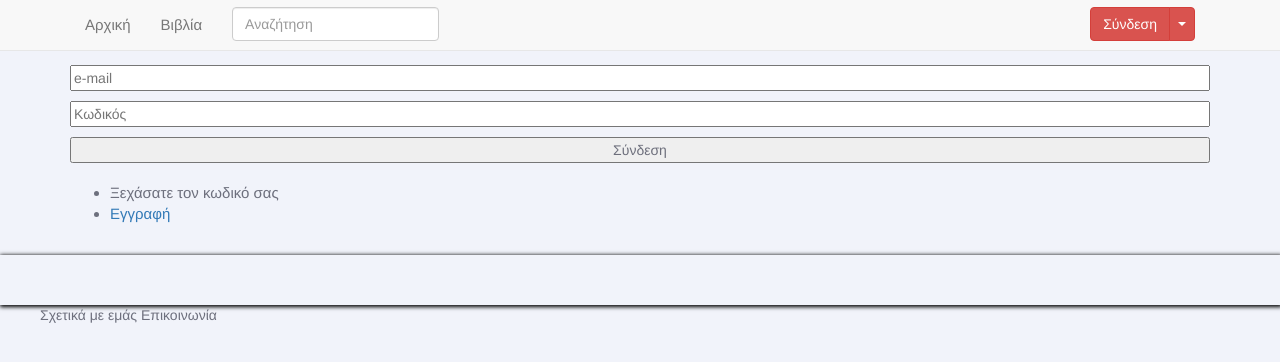
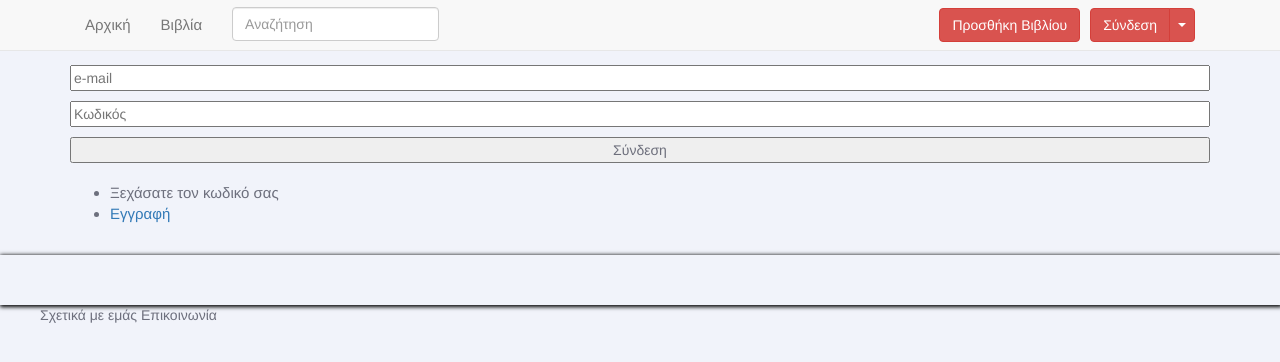
Before and after one commit to gregth/mylib, a PHP site: page /login.php?ref=add_book in a window 1280 px wide. Shown: the top 362 px of the page. Run offline with PHP 8.4, Linux system fonts and the light colour scheme; data that the repository does not hold is empty.

Commit message:
New button for adding books in top-bar

```diff
--- a/css/main.css
+++ b/css/main.css
@@ -149,17 +149,25 @@ body {
     color:rgba(94, 96, 111, 0.9);
 }
 
-.bar-btn,
-.btn-group {
-    margin-top: 7px;
-  margin-right: 30px;
-}
 
 .navbar-form {
   margin-top: 2px;
   margin-bottom: 0px;
 }
 
-button.dropdown-toggle {
+a.btn, button.dropdown-toggle {
     height: 34px;
 }
+
+.navbar-right li {
+  margin-right: 5px;
+  margin-top: 8px;
+}
+
+.navbar-right {
+    margin-right: 10px;
+}
+.navbar-right > div {
+  float: left;
+  margin: 8px 5px;
+}
--- a/views/top_bar.php
+++ b/views/top_bar.php
@@ -13,10 +13,12 @@
                 </form>
             </li>
         </ul>
-        <ul class="navbar-nav navbar-right dropdown"><?php
+        <div class=" navbar-right dropdown">
+            <div><a href="add_book_cp.php" class="btn btn-danger" role="button">Προσθήκη Βιβλίου</a></div><?php
             if ( isset( $_SESSION[ 'userid' ] ) ) {
                 ?>
-                    <button class="bar-btn btn btn-danger dropdown-toggle" type="button" id="dropdownMenu1" data-toggle="dropdown" aria-haspopup="true" aria-expanded="true"><?php
+                <div>
+                    <button class="bar-btn btn btn-default dropdown-toggle" type="button" id="dropdownMenu1" data-toggle="dropdown" aria-haspopup="true" aria-expanded="true"><?php
                         echo $_SESSION[ 'username' ];
                         ?><span class="caret"> </span>
                     </button>
@@ -28,7 +30,9 @@
                              echo $_SESSION[ 'userid'  ];
                              ?>">Προφίλ</a>
                         </li>
-                        <li><a href="logout.php">Αποσύνδεση</a></li><?php
+                        <li><a href="logout.php">Αποσύνδεση</a></li>
+                    </ul>
+                </div><?php
             }
             else {
                 ?><div class="btn-group">
@@ -42,6 +46,6 @@
                     </ul>
                 </div><?php
             }
-        ?></ul>
+        ?></div>
     </div>
 </nav>
```
